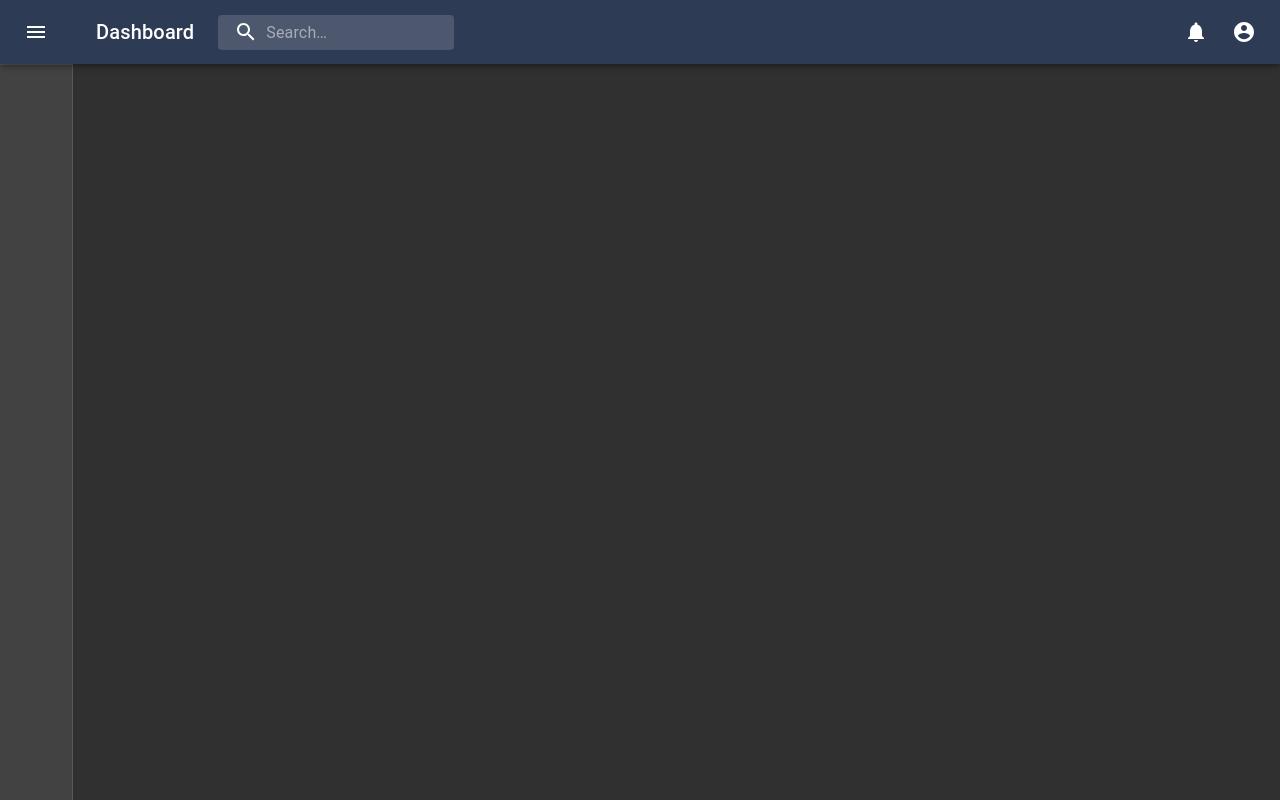
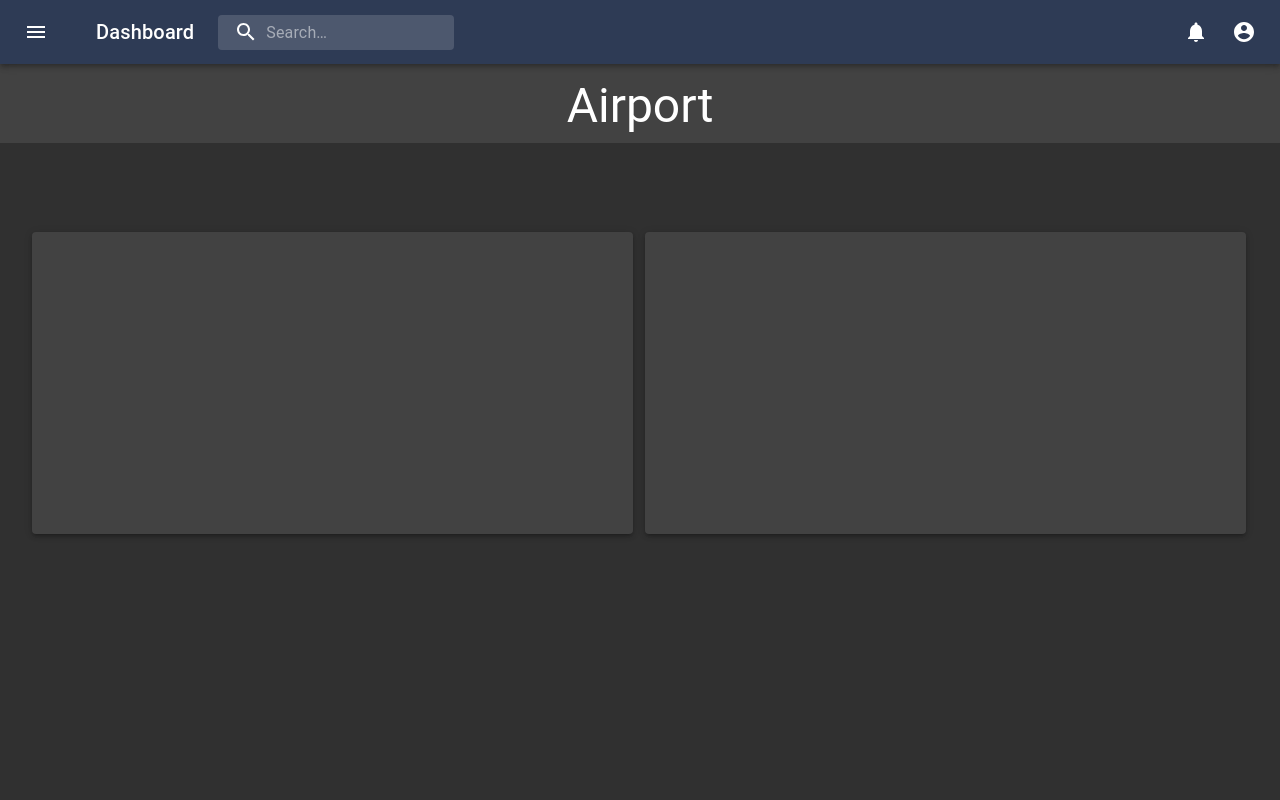
Before and after one commit to DevilTech555/_TeamMaverick, a React (Create React App) app in the folder frontend/: page / in a window 1280 px wide. Built offline with nearby package versions, Linux system fonts and the light colour scheme.

Commit message:
Papers added

```diff
--- a/frontend/src/App.js
+++ b/frontend/src/App.js
@@ -1,6 +1,7 @@
 import React from 'react'
 import "./index.css";
 import SimpleAppBar from "./Components/AppBar";
+import Page from "./Components/Page";
 import CssBaseline from '@material-ui/core/CssBaseline';
 import { makeStyles,ThemeProvider,createMuiTheme } from '@material-ui/core/styles';
 
@@ -49,10 +50,12 @@ export default function App() {
      <div className={classes.root}>
          <SimpleAppBar/>
 
-        <div className={classes.content}>
+         <main className={classes.content}>
+        <div className={classes.toolbar} />
+        <Page/>
+      </main>
+    </div>
 
-          </div>
-          </div>
       </ThemeProvider>
     </React.Fragment>
   );
--- a/frontend/src/Components/AppBar.js
+++ b/frontend/src/Components/AppBar.js
@@ -1,17 +1,13 @@
 import React from 'react';
-import clsx from 'clsx';
 import { makeStyles, fade } from '@material-ui/core/styles';
-import { Drawer,
-         AppBar,
+import { AppBar,
          Toolbar,
          Typography,
          IconButton,
-         Divider,
          InputBase,
          Badge
 } from '@material-ui/core';
 import MenuIcon from '@material-ui/icons/Menu';
-import ChevronLeftIcon from '@material-ui/icons/ChevronLeft';
 import SearchIcon from '@material-ui/icons/Search';
 import NotificationsIcon from '@material-ui/icons/Notifications';
 import AccountCircle from '@material-ui/icons/AccountCircle';
@@ -19,7 +15,7 @@ import AccountCircle from '@material-ui/icons/AccountCircle';
 
 
 
-const drawerWidth = 280;
+
 
 const useStyles = makeStyles((theme) => ({
   root: {
@@ -41,44 +37,14 @@ const useStyles = makeStyles((theme) => ({
       duration: theme.transitions.duration.leavingScreen,
     }),
   },
-  appBarShift: {
-    marginLeft: drawerWidth,
-    width: `calc(100% - ${drawerWidth}px)`,
-    transition: theme.transitions.create(['width', 'margin'], {
-      easing: theme.transitions.easing.sharp,
-      duration: theme.transitions.duration.enteringScreen,
-    }),
-  },
+
   menuButton: {
     marginRight: 36,
   },
   hide: {
     display: 'none',
   },
-  drawer: {
-    width: drawerWidth,
-    flexShrink: 0,
-    whiteSpace: 'nowrap',
-  },
-  drawerOpen: {
-    width: drawerWidth,
-    transition: theme.transitions.create('width', {
-      easing: theme.transitions.easing.sharp,
-      duration: theme.transitions.duration.enteringScreen,
-    }),
-  },
-  drawerClose: {
-    transition: theme.transitions.create('width', {
-      easing: theme.transitions.easing.sharp,
-      duration: theme.transitions.duration.leavingScreen,
-    }),
-    overflowX: 'hidden',
-    width: theme.spacing(7) + 1,
-    [theme.breakpoints.up('sm')]: {
-      width: theme.spacing(9) + 1,
-    },
-  },
-  toolbar: {
+   toolbar: {
     display: 'flex',
     alignItems: 'center',
     justifyContent: 'flex-end',
@@ -195,28 +161,7 @@ export default function SimpleAppBar() {
           </div>
         </Toolbar>
       </AppBar>
-          <Drawer
-            variant="permanent"
-            className={clsx(classes.drawer, {
-            [classes.drawerOpen]: open,
-            [classes.drawerClose]: !open,
-            })}
-            classes={{
-              paper: clsx({
-              [classes.drawerOpen]: open,
-              [classes.drawerClose]: !open,
-              }),
-            }}
-          >
-          <div className={classes.toolbar}>
-            <Typography variant="h6" noWrap align="center" className={classes.typ} >Menu</Typography>
-            <IconButton>
-            <ChevronLeftIcon />
-            </IconButton>
-          </div>
-          <Divider />
 
-        </Drawer>
     </React.Fragment>
   );
 }
--- /dev/null
+++ b/frontend/src/Components/Page.js
@@ -0,0 +1,60 @@
+import React from 'react';
+import { makeStyles } from '@material-ui/core/styles';
+import { Grid,
+	Paper,
+	Typography
+} from '@material-ui/core';
+
+const useStyles = makeStyles((theme) => ({
+
+	  root:{
+        paddingTop:'11%',
+        paddingBottom:'1%',
+        paddingRight:'0.5%',
+        display:'flex',
+        flexWrap: 'wrap',
+        height:'51vw'
+    },
+    paper_lg:{
+        margin: theme.spacing(1),
+        width: '98%',
+        height:'60%',
+
+    },
+     sticky:{
+        position:'fixed',
+        height:'11.4%',
+        width:'100%',
+        backgroundColor:'#424242',
+        top:'6.5%',
+        right:'0',
+        zIndex:2
+    },
+	}));
+
+export default function Page() {
+
+  const classes = useStyles();
+
+  return (
+   <React.Fragment>
+   <div className={classes.sticky}>
+    <Typography variant="h3" style={{textAlign:'center',paddingTop:'2%'}}>Airport</Typography>
+     </div>
+  <div className={classes.root}>
+
+                <Grid item xs={6}>
+                <Paper elevation={3} className={classes.paper_lg}>
+                </Paper>
+                </Grid>
+                <Grid item xs={6}>
+                 <Paper elevation={3} className={classes.paper_lg}>
+
+                 </Paper>
+                 </Grid>
+
+
+                </div>
+    </React.Fragment>
+     );
+}
```
